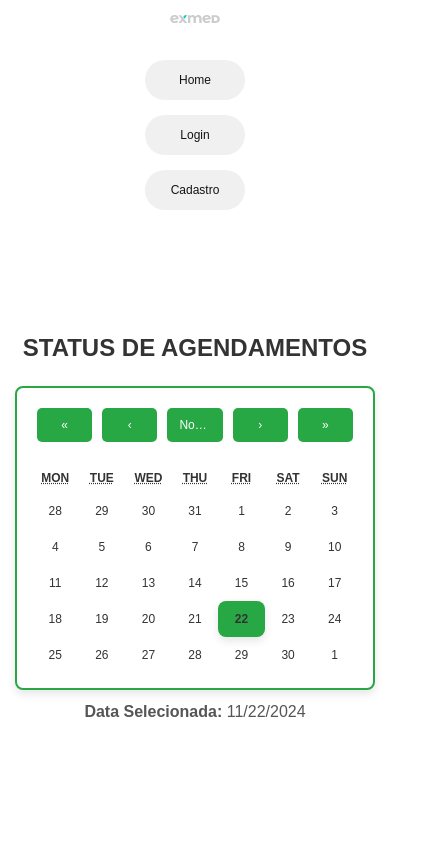
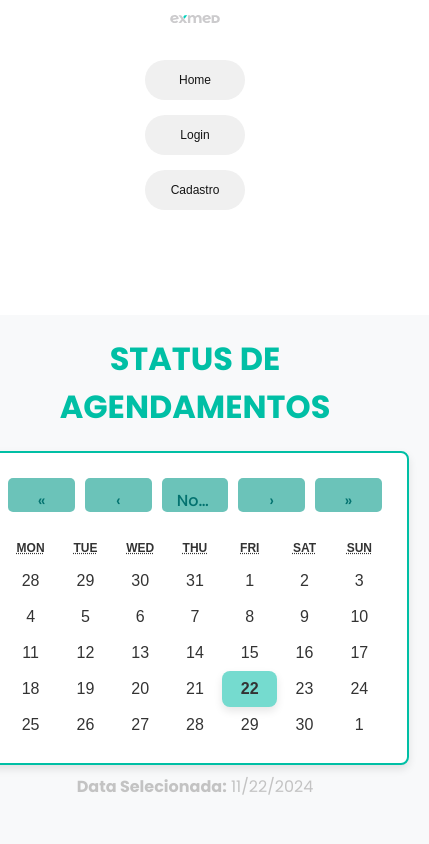
Before and after one commit to Shellbaka/projetoexmed, a React (Vite) app: page /agendamentos in a window 390 px wide. Shown: the top 844 px of the page, 429 px wide, since content can reach past the window. Built offline with nearby package versions, Linux system fonts and the light colour scheme.

Commit message:
Atualização do design na página de Agendamentos: ajustado o estilo do cartão e do calendário para alinhar com a identidade visual da Exmed.

```diff
--- a/src/pages/Agendamentos/AceitaAtendimentos.css
+++ b/src/pages/Agendamentos/AceitaAtendimentos.css
@@ -31,7 +31,7 @@
 }
 
 .button-aceitar {
-  background-color: #4caf50;
+  background-color: #00bfa5;
   color: white;
   border: none;
   padding: 10px 15px;
@@ -42,11 +42,11 @@
 }
 
 .button-aceitar:hover {
-  background-color: #45a049;
+  background-color: #e4e8e8;
 }
 
 .button-recusar {
-  background-color: #f44336;
+  background-color: #a21106;
   color: white;
   border: none;
   padding: 10px 15px;
--- a/src/pages/Agendamentos/AceitaAtendimentos.jsx
+++ b/src/pages/Agendamentos/AceitaAtendimentos.jsx
@@ -1,3 +1,4 @@
+// eslint-disable-next-line no-unused-vars
 import React, { useState } from 'react';
 import './AceitaAtendimentos.css';
 
--- a/src/pages/Agendamentos/Agendamentos.css
+++ b/src/pages/Agendamentos/Agendamentos.css
@@ -1,3 +1,5 @@
+@import url('https://fonts.googleapis.com/css2?family=Poppins:wght@300;400;500;600;700&display=swap');
+
 .agendamentos-container {
   display: flex;
   flex-direction: column;
@@ -6,17 +8,15 @@
   padding: 20px;
   max-width: 1200px;
   margin: 0 auto;
-  font-family: Arial, sans-serif;
-  height: auto;
+  font-family: 'Poppins', sans-serif;
   text-align: center;
-  background-color: #fff;
-  overflow: visible;
+  background-color: #f8f9fa;
 }
 
 h2 {
   font-size: 32px;
   font-weight: bold;
-  color: #333;
+  color: #00bfa5;
   margin-bottom: 20px;
   text-transform: uppercase;
   text-align: center;
@@ -32,7 +32,7 @@ h2 {
 }
 
 .custom-calendar {
-  border: 2px solid #28a745;
+  border: 2px solid #00bfa5;
   border-radius: 8px;
   box-shadow: 0 4px 8px rgba(0, 0, 0, 0.1);
   background-color: #ffffff;
@@ -43,22 +43,23 @@ h2 {
 }
 
 .react-calendar__navigation button {
-  background-color: #28a745;
-  color: white;
+  background-color: #6bc3b9;
+  color: rgb(3, 114, 111);
   border: none;
   padding: 10px 15px;
   margin: 5px;
   border-radius: 5px;
   font-size: 16px;
+  font-family: 'Poppins', sans-serif;
   white-space: nowrap;
 }
 
 .react-calendar__navigation button:hover {
-  background-color: #218838;
+  background-color: #004d40;
 }
 
 .react-calendar__tile--now {
-  background-color: #ff9800;
+  background-color: #6ae0da;
   color: white;
   border-radius: 8px;
   font-weight: bold;
@@ -66,13 +67,11 @@ h2 {
 }
 
 .react-calendar__tile--now:hover {
-  background-color: #e68900;
-  color: white;
+  background-color: #6ae0da;
 }
 
-
 .react-calendar__tile--active {
-  background-color: #28a745;
+  background-color: #75dbcf;
   color: white;
   border-radius: 8px;
   box-shadow: 0 4px 8px rgba(0, 0, 0, 0.1);
@@ -80,26 +79,27 @@ h2 {
 
 .react-calendar__tile {
   color: #333;
+  transition: background-color 0.2s;
 }
 
 .react-calendar__tile:hover {
-  background-color: #f1f1f1;
-  color: #333;
+  background-color: #e0f2f1;
+  color: #59bbaf;
 }
 
 .react-calendar__navigation__label {
   font-size: 18px;
   padding: 8px 16px;
   text-align: center;
-  background-color: #f1f1f1;
-  color: #333;
+  background-color: #e0f7f4;
+  color: #83d7cd;
   border-radius: 5px;
 }
 
 .data-selecionada {
   margin-top: 10px;
   font-size: 16px;
-  color: #555;
+  color: #c3c3c3;
 }
 
 .agendamentos-list {
@@ -113,7 +113,7 @@ h2 {
 }
 
 .agendamento-card {
-  background-color: #fff;
+  background-color: #ffffff;
   border: 1px solid #ddd;
   border-radius: 8px;
   padding: 15px;
@@ -128,34 +128,42 @@ h2 {
 .agendamento-card:hover {
   transform: translateY(-5px);
   box-shadow: 0 4px 8px rgba(0, 0, 0, 0.2);
-  background-color: #ddd;
+  background-color: #e0f7f4;
 }
 
 .agendamento-card h3 {
   font-size: 20px;
-  color: #333;
+  color: #52a39a;
   margin-bottom: 10px;
 }
 
 button {
-  background-color: #28a745;
+  background-color: #47cabb;
   color: white;
   border: none;
   padding: 8px 16px;
   cursor: pointer;
   border-radius: 5px;
   font-size: 14px;
+  font-family: 'Poppins', sans-serif;
   transition: background-color 0.3s ease;
-  display: inline-block;
   margin: 5px;
 }
 
+button:hover {
+  background-color: #989821;
+}
+
 .button-aceitar {
-  background-color: #28a745;
+  background-color: #91d9d1;
 }
 
 .button-recusar {
   background-color: #dc3545;
+}
+
+.button-recusar:hover {
+  background-color: #c82333;
 }
 
 input[type="text"] {
@@ -166,191 +174,3 @@ input[type="text"] {
   border-radius: 4px;
   font-size: 14px;
 }
-
-button:hover {
-  background-color: #218838;
-}
-
-.button-recusar {
-  background-color: #dc3545;
-}
-
-.button-recusar:hover {
-  background-color: #c82333;
-}
-
-.button-recusar-disabled {
-  background-color: #f5c6cb;
-  cursor: not-allowed;
-}
-
-input {
-  padding: 8px;
-  font-size: 14px;
-  border: 1px solid #ddd;
-  border-radius: 4px;
-  margin-top: 10px;
-  width: calc(100% - 16px);
-}
-
-.confirmar-recusa {
-  margin-top: 10px;
-  background-color: #dc3545;
-  font-size: 14px;
-}
-
-.confirmar-recusa:hover {
-  background-color: #c82333;
-}
-
-@media (min-width: 1920px) {
-  .agendamentos-container {
-    max-width: 1200px;
-    padding: 40px;
-  }
-
-  .agendamento-card {
-    width: calc(25% - 20px);
-  }
-
-  .custom-calendar {
-    width: 60%;
-    padding: 30px;
-  }
-
-  h2 {
-    font-size: 36px;
-  }
-
-  .react-calendar__navigation button {
-    padding: 12px 20px;
-    font-size: 18px;
-  }
-
-  .agendamentos-list {
-    gap: 30px;
-  }
-}
-
-@media (min-width: 1024px) and (max-width: 1919px) {
-  .agendamentos-container {
-    max-width: 1000px;
-    padding: 30px;
-  }
-
-  .agendamento-card {
-    width: calc(33.33% - 20px);
-  }
-
-  .custom-calendar {
-    width: 80%;
-    padding: 25px;
-  }
-
-  h2 {
-    font-size: 32px;
-  }
-
-  .react-calendar__navigation button {
-    padding: 10px 18px;
-    font-size: 16px;
-  }
-
-  .agendamentos-list {
-    gap: 25px;
-  }
-}
-
-@media (max-width: 1023px) {
-  .agendamentos-container {
-    max-width: 100%;
-    padding: 20px;
-  }
-
-  .agendamento-card {
-    width: calc(50% - 20px);
-  }
-
-  .custom-calendar {
-    width: 100%;
-    padding: 20px;
-  }
-
-  h2 {
-    font-size: 28px;
-  }
-
-  .react-calendar__navigation button {
-    padding: 10px 15px;
-    font-size: 14px;
-  }
-
-  .agendamentos-list {
-    gap: 20px;
-  }
-}
-
-@media (max-width: 599px) {
-  .agendamentos-container {
-    padding: 15px;
-  }
-
-  .agendamento-card {
-    width: 100%;
-  }
-
-  .custom-calendar {
-    width: 100%;
-    padding: 15px;
-  }
-
-  h2 {
-    font-size: 24px;
-  }
-
-  .react-calendar__navigation button {
-    padding: 8px 12px;
-    font-size: 12px;
-  }
-
-  .agendamentos-list {
-    gap: 15px;
-  }
-
-  .react-calendar__tile {
-    font-size: 12px;
-  }
-}
-
-@media (max-width: 299px) {
-  .agendamentos-container {
-    padding: 10px;
-  }
-
-  .agendamento-card {
-    width: 100%;
-    padding: 10px;
-  }
-
-  .custom-calendar {
-    width: 100%;
-    padding: 10px;
-  }
-
-  h2 {
-    font-size: 20px;
-  }
-
-  .react-calendar__navigation button {
-    padding: 6px 10px;
-    font-size: 10px;
-  }
-
-  .agendamentos-list {
-    gap: 10px;
-  }
-
-  .react-calendar__tile {
-    font-size: 10px;
-  }
-}
--- a/src/pages/Agendamentos/Agendamentos.jsx
+++ b/src/pages/Agendamentos/Agendamentos.jsx
@@ -1,3 +1,4 @@
+// eslint-disable-next-line no-unused-vars
 import React, { useState } from 'react';
 import Calendar from 'react-calendar';
 import 'react-calendar/dist/Calendar.css';
--- a/src/pages/Agendamentos/Atendidos.css
+++ b/src/pages/Agendamentos/Atendidos.css
@@ -22,7 +22,7 @@ h2 {
 }
 
 .custom-calendar {
-  border: 2px solid #28a745;
+  border: 2px solid #00bfa5;
   border-radius: 8px;
   box-shadow: 0 8px 8px rgba(0, 0, 0, 0.1);
   background-color: #333;
@@ -35,7 +35,7 @@ h2 {
 }
 
 .react-calendar__navigation button {
-  background-color: #28a745;
+  background-color: #00bfa5;
   color: white;
   border: none;
   padding: 12px 16px;
@@ -47,11 +47,11 @@ h2 {
 }
 
 .react-calendar__navigation button:hover {
-  background-color: #218838;
+  background-color: #00bfa5;
 }
 
 .react-calendar__navigation__label {
-  background-color: #28a745;
+  background-color: #00bfa5;
   color: white;
   padding: 12px 16px;
   font-size: 18px;
@@ -65,7 +65,7 @@ h2 {
 }
 
 .react-calendar__navigation__label:hover {
-  background-color: #218838;
+  background-color: #00bfa5;
 }
 
 .react-calendar__tile {
@@ -79,7 +79,7 @@ h2 {
 }
 
 .react-calendar__tile--now {
-  background-color: #ff9800;
+  background-color: #abeceb;
   color: white;
   border-radius: 8px;
   font-weight: bold;
@@ -87,12 +87,12 @@ h2 {
 }
 
 .react-calendar__tile--now:hover {
-  background-color: #e68900;
+  background-color: #abeceb;
   color: white;
 }
 
 .react-calendar__tile--active {
-  background-color: #28a745;
+  background-color: #00bfa5;
   border-radius: 8px;
   box-shadow: 0 4px 8px rgba(0, 0, 0, 0.1);
 }
@@ -128,7 +128,7 @@ h2 {
 }
 
 .status-aceito {
-  color: #28a745;
+  color: #00bfa5;
   font-weight: bold;
 }
 
@@ -138,7 +138,7 @@ h2 {
 }
 
 button {
-  background-color: #28a745;
+  background-color: #00bfa5;
   color: white;
   border: none;
   padding: 12px 24px;
@@ -151,15 +151,15 @@ button {
 }
 
 button:hover {
-  background-color: #218838;
+  background-color: #00bfa5;
 }
 
 .button-recusar {
-  background-color: #dc3545;
+  background-color: #91000e;
 }
 
 .button-recusar:hover {
-  background-color: #c82333;
+  background-color: #91000e;
 }
 
 @media (max-width: 768px) {
```
